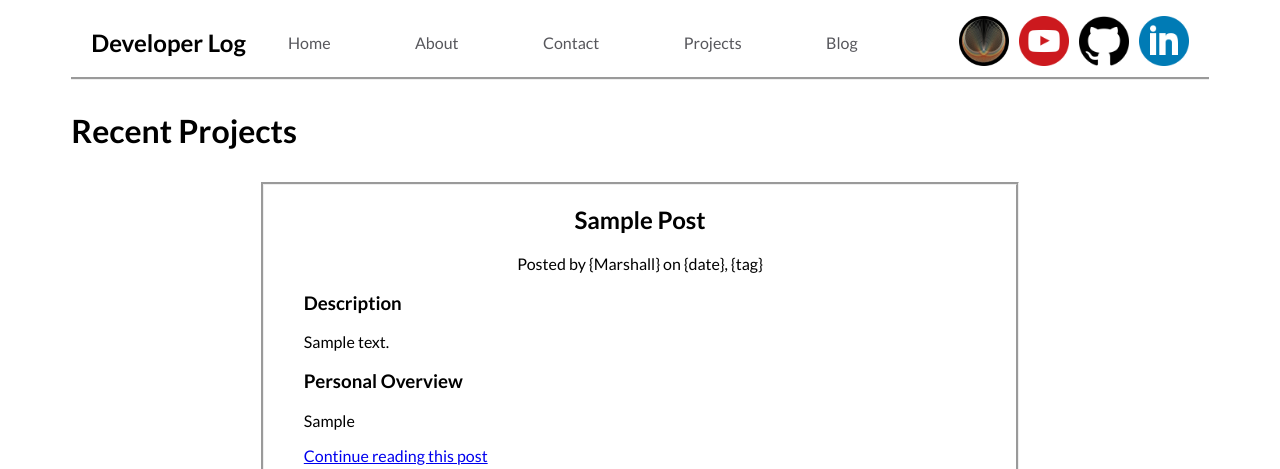
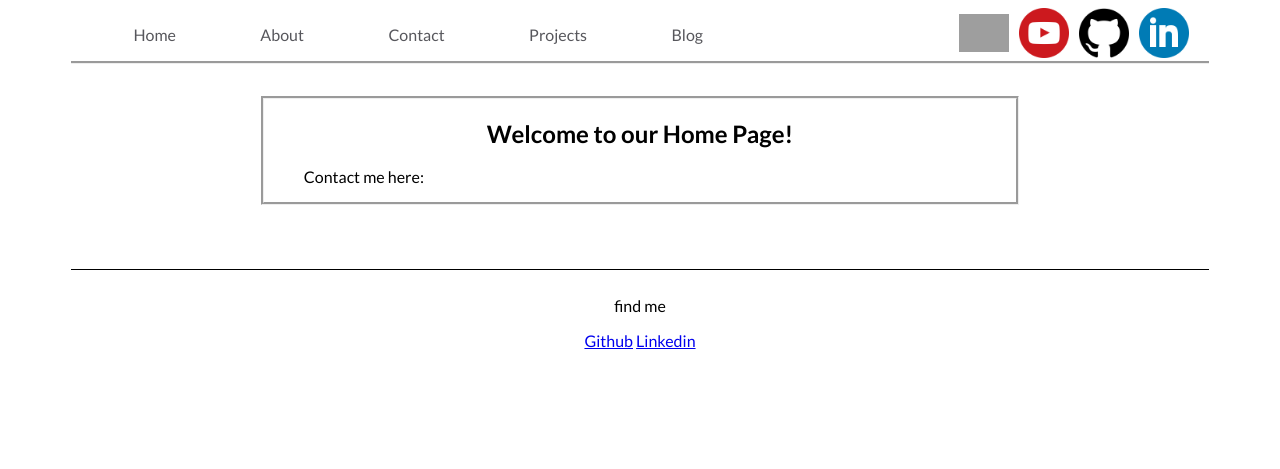
Before and after one commit to LunaTMT/Flask-Portfolio, a Python web app: template templates/index.html in a window 1280 px wide. Shown: the top 469 px of the page. After the commit the page ends 349 px from the top, so only its background shows below. Run offline with Jinja, Linux system fonts and the light colour scheme; the template is opened without the code that fills it: most values are stand-ins (such as "Sample title", 1, 10 or a date in 2020); grey boxes are pictures that could not be loaded.

Commit message:
Add files via upload

```diff
--- a/templates/base.html
+++ b/templates/base.html
@@ -1,18 +1,23 @@
 <!DOCTYPE html>
 <html>
-<head>
-    <title>Developer Log - {{ title }}</title>
-    <link rel="stylesheet" href="{{ url_for('static', filename='css/styles.css') }}">
-    <link rel="stylesheet" href="{{ url_for('static', filename='css/lato.css') }}">
-    <script src="{{ url_for('static', filename='js/app.js') }}"></script>
-</head>
 <body>
+    <head>
+        <title>Developer Log - {{ title }}</title>
+        <link rel="stylesheet" href="{{ url_for('static', filename='css/styles.css') }}">
+        <link rel="stylesheet" href="{{ url_for('static', filename='css/header.css') }}">
+        <link rel="stylesheet" href="{{ url_for('static', filename='css/footer.css') }}">
+        <link rel="stylesheet" href="{{ url_for('static', filename='css/lato.css') }}">
+
+        {% block head %}
+        {% endblock %}
+    </head>
+
+
     <!-- Header -->
     <header>
-
         <nav>
             <div class="left-section">
-                <h1>Developer Log</h1>
+
                 <ul class="menu">
                     <li><a href="{{ url_for('main.index') }}">Home</a></li>
                     <li><a href="{{ url_for('main.about') }}">About</a></li>
@@ -23,8 +28,9 @@
             </div>
 
             <div class="right-section">
-                <a href="{{ url_for('main.about') }}" target="_self">
-                    <img src="{{ url_for('static', filename='images/logo.jpeg') }}" alt="About">
+
+                <a href="mailto:taylorthreader@gmail.com" target="_blank">
+                    <img src="{{ url_for('static', filename='images/gmail.jpeg') }}" alt="About">
                 </a>
                 <a href="https://www.youtube.com/channel/UCYvuD6FQETZ9am_kEeH0xGg" target="_blank">
                     <img src="{{ url_for('static', filename='images/youtube.jpeg') }}" alt="Youtube">
@@ -40,12 +46,12 @@
 
     </header>
 
-
     <!-- Content block -->
     <div class="content">
         {% block content %}
         {% endblock %}
     </div>
+
 
     <footer>
         <p>find me</p>
@@ -53,7 +59,7 @@
             <li><a href="https://github.com/LunaTMT">Github</a></li>
             <li><a href="https://www.linkedin.com/in/t-shredder-a8857b9a/">Linkedin</a></li>
         </ul>
+    </footer>
 
-    </footer>
 </body>
 </html>
--- a/templates/index.html
+++ b/templates/index.html
@@ -1,26 +1,13 @@
 {% extends "base.html" %}
 
+{% block head %}
+    <link rel="stylesheet" href="{{ url_for('static', filename='css/index.css') }}">
+    <script src="{{ url_for('static', filename='js/slideshow.js') }}"></script>
+{% endblock %}
+
 {% block content %}
-
-    <h1>Recent Projects</h1>
-    {% for post in posts %}
-    <section>
-        <h2>{{ post.name.title() }}</h2>
-        <p class="project_poster_and_date" >Posted by {Marshall} on {date}, {tag} </p>
-        <h3>Description</h3>
-        <p> {{ post.description }} </p>
-        <h3>Personal Overview</h3>
-        <p> {{ post.personal_overview }} </p>
-        <a href="{{ post.name }}" class="link">
-            <p>Continue reading this post</p>
-        </a>
-
-        <div class="video-container">
-            <video controls>
-                <source src="/static/videos/{{ post.video.name }}" type="video/mp4">
-            </video>
-        </div>
-    </section>
-    {% endfor %}
-
+<section>
+    <h2>Welcome to our Home Page!</h2>
+    <p>Contact me here:</p>
+</section>
 {% endblock %}
```
Also changed, not shown: __init__.py (added, +14 -0 lines), routes.py (+15 -13 lines), templates/projects.html (+11 -6 lines).
